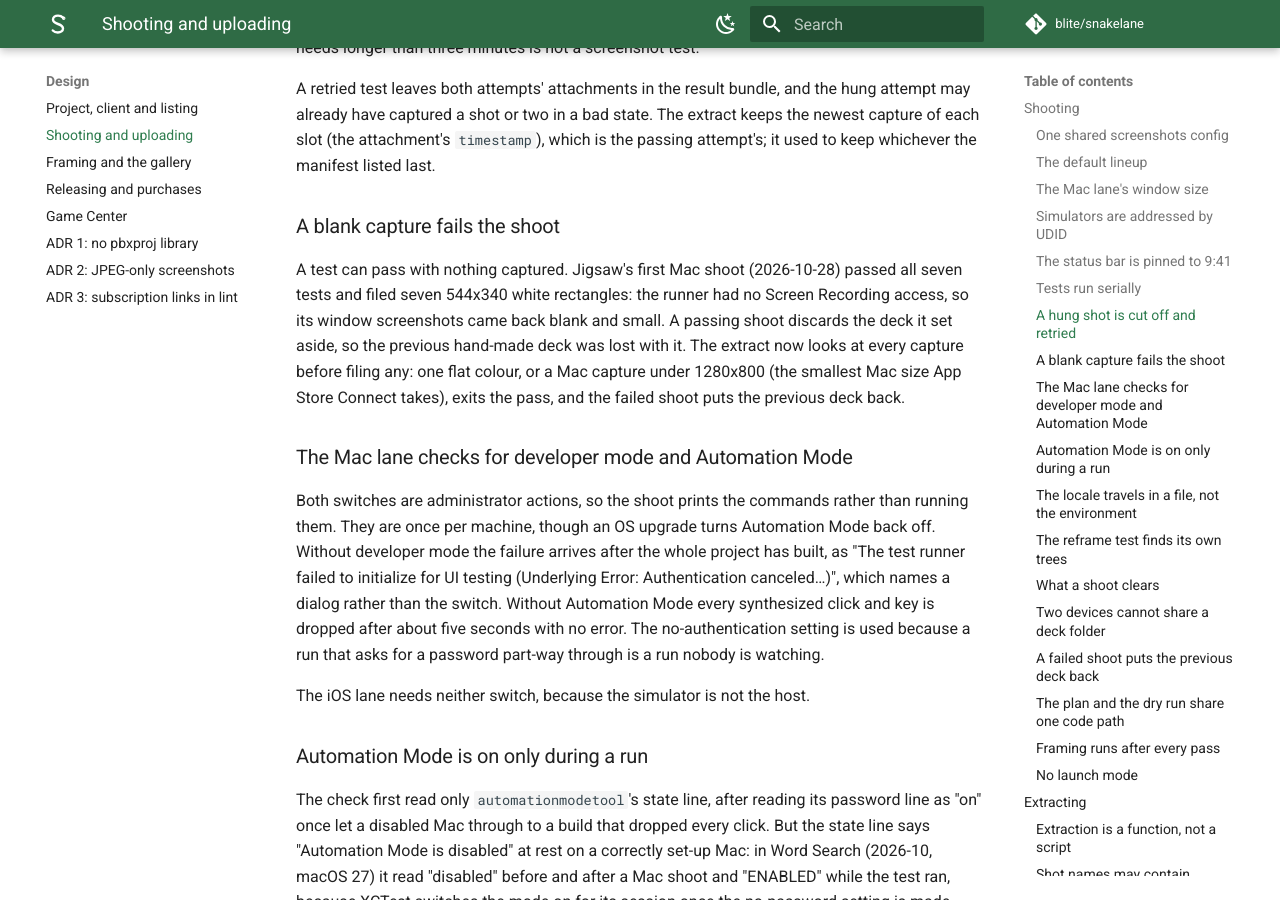
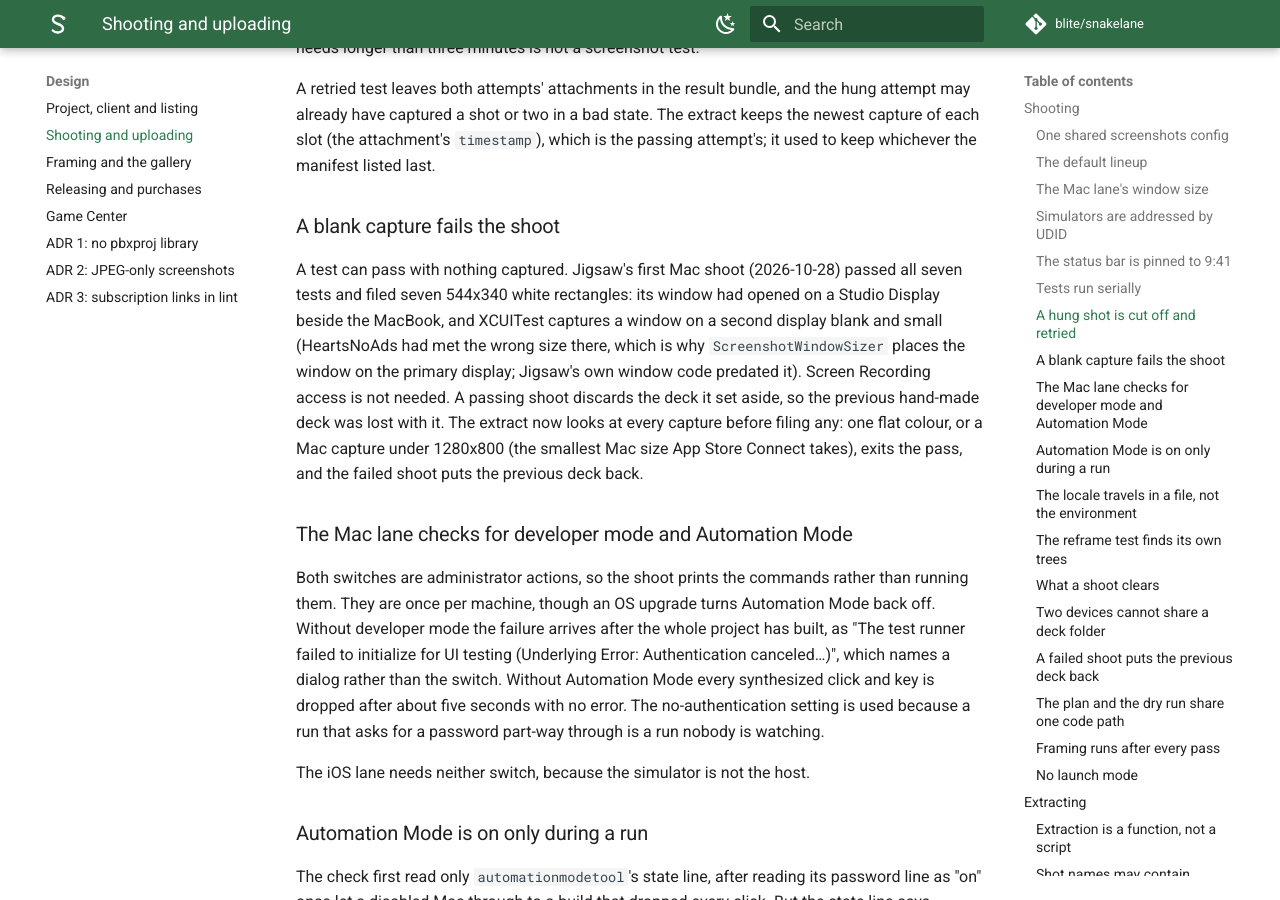
Before and after one commit to blite/snakelane, an MkDocs documentation site: the page built from docs/design/screenshots.md, in a window 1280 px wide and 900 px high, scrolled down 2372 px. Built offline with MkDocs 1.6.1 and Material for MkDocs 9.7.7, drawn with Linux system fonts in a browser that asks for light colours; comment, search, counter and statistics services are not loaded; the version menu is left out.

Commit message:
Name the second display, not Screen Recording, for a blank Mac capture

```diff
--- a/docs/design/screenshots.md
+++ b/docs/design/screenshots.md
@@ -46,8 +46,10 @@ the manifest listed last.
 ### A blank capture fails the shoot
 
 A test can pass with nothing captured. Jigsaw's first Mac shoot (2026-10-28) passed all seven
-tests and filed seven 544x340 white rectangles: the runner had no Screen Recording access, so
-its window screenshots came back blank and small. A passing shoot discards the deck it set aside,
+tests and filed seven 544x340 white rectangles: its window had opened on a Studio Display beside
+the MacBook, and XCUITest captures a window on a second display blank and small (HeartsNoAds
+had met the wrong size there, which is why `ScreenshotWindowSizer` places the window on the
+primary display; Jigsaw's own window code predated it). Screen Recording access is not needed. A passing shoot discards the deck it set aside,
 so the previous hand-made deck was lost with it. The extract now looks at every capture before
 filing any: one flat colour, or a Mac capture under 1280x800 (the smallest Mac size App Store
 Connect takes), exits the pass, and the failed shoot puts the previous deck back.
```
Also changed, not shown: 2 other files.
